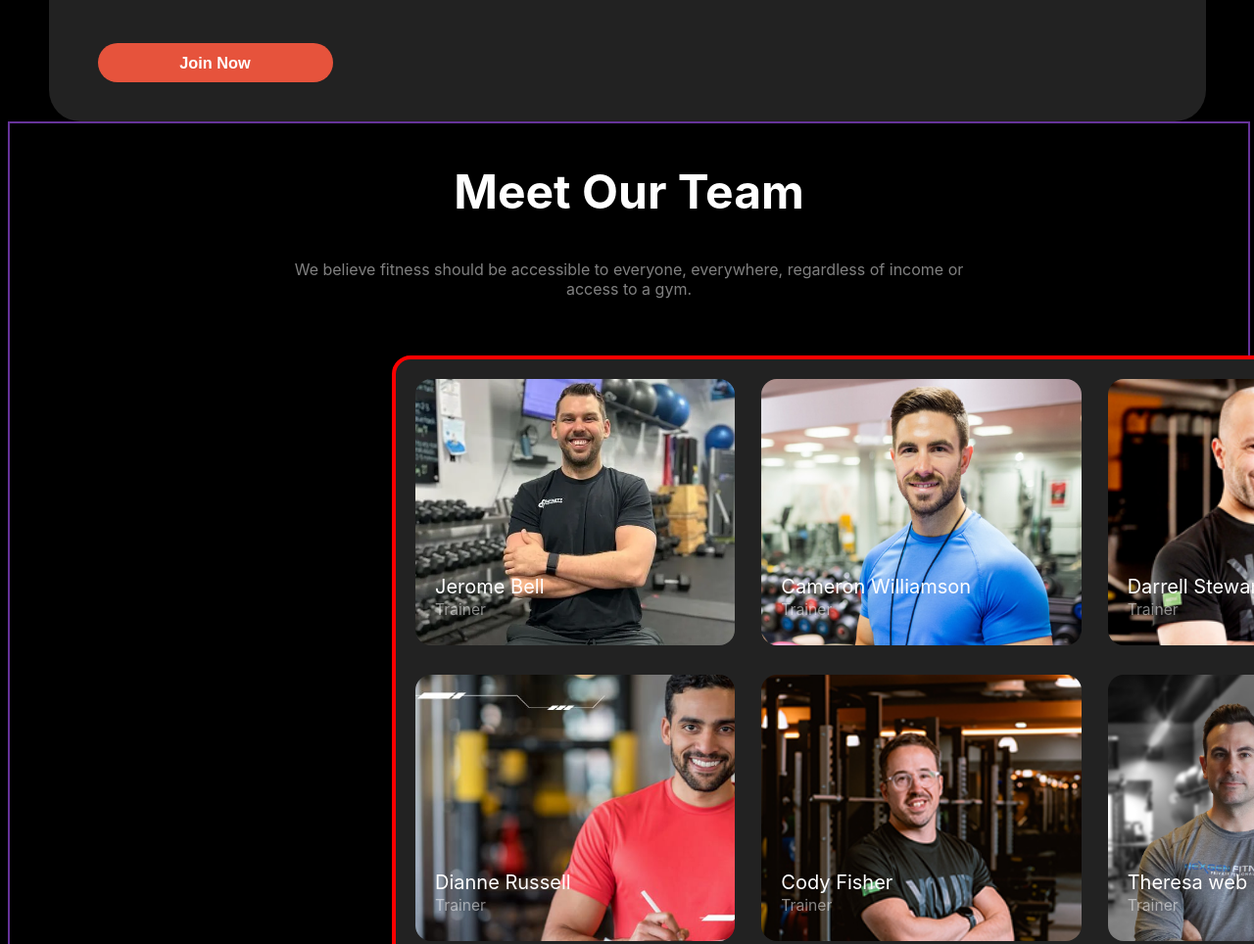
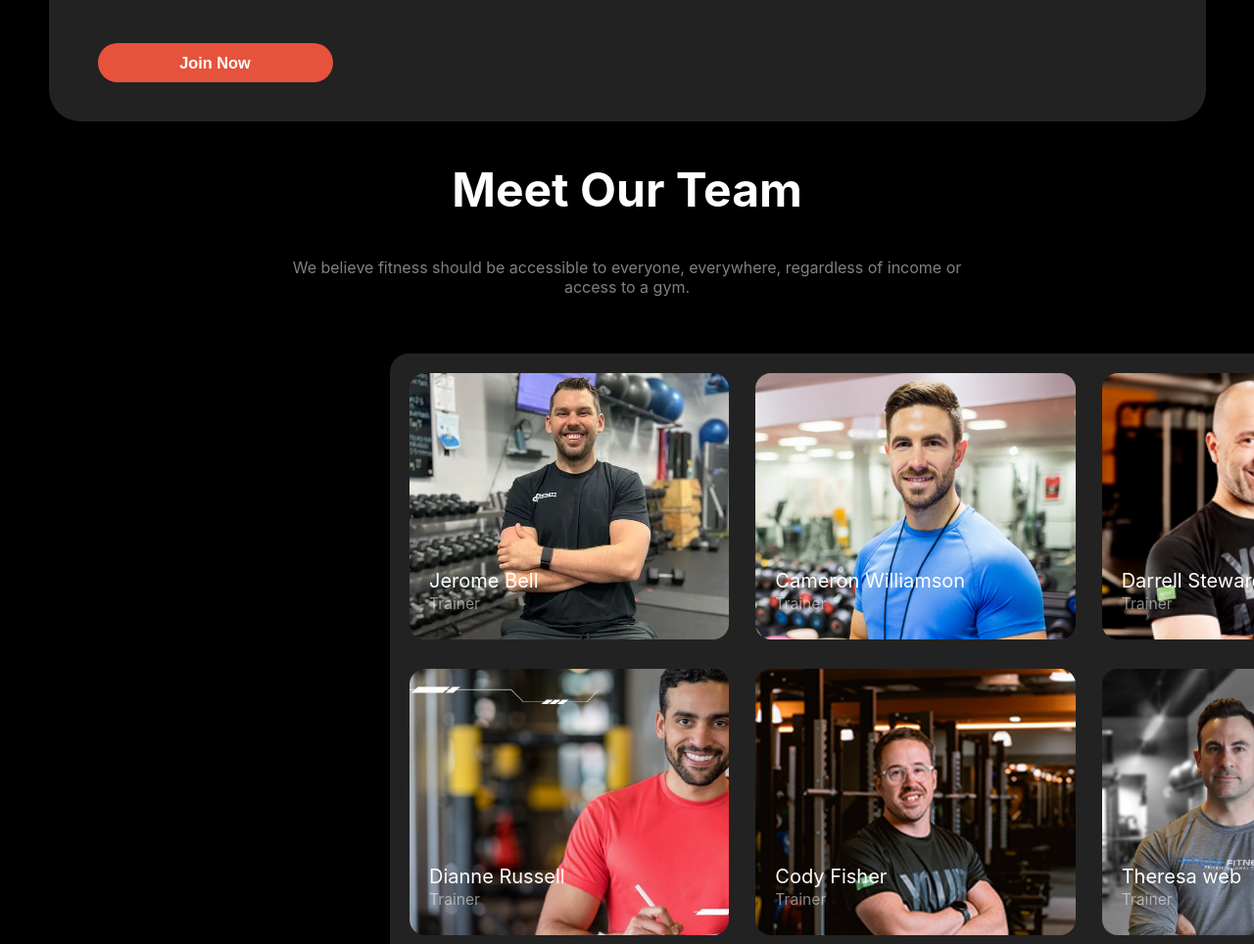
Before and after one commit to rakibulhasan-0/Assaignment-02, a plain HTML site: page index.html in a window 1280 px wide. Shown: the part 2040-3004 px from the top of the page at 98% size. Drawn offline with Linux system fonts and the light colour scheme; a web font is replaced by a local one.

Commit message:
simple change

```diff
--- a/styles/assain.css
+++ b/styles/assain.css
@@ -270,48 +270,12 @@ nav > h3{
     border-radius: 15px;
 }
 /* container 7 */
-/* .container-7{
-    width: 100%;
-	border: 4px solid red;
-}
-.con-7-oh{
-
-    justify-content: center;
-    border: 2px solid rebeccapurple;
-}
-.con7-hed{
-    text-align: center;
-}
-.pic-container-7{
-    position: relative;
-    display: grid;
-    grid-template-columns: repeat(3, 1fr);
-    margin-left: 290px;
-    margin-right: 190px;
-    padding: 20px;
-}
-.con-7-img{
-    object-fit: cover;
-    height: 272px;
-    width: 326px;
-}
-.con-7-t{
-    font-size: 1.25rem;
-    color: #FFFFFF;
-}
-.con-7-d{
-    font-size: 0.98rem;
-    color: rgba(255, 255, 255, 0.50);
-} */
-/* container 7  */
 .container-7{
-    border: 2px solid rebeccapurple;
     width: 100%;
     align-items: center;
     justify-content: center;
 }
 .pic-container-7{
-    border: 4px solid red;
     border-radius: 1.2rem;
     width: 1060px;
     height: 604px;
```
